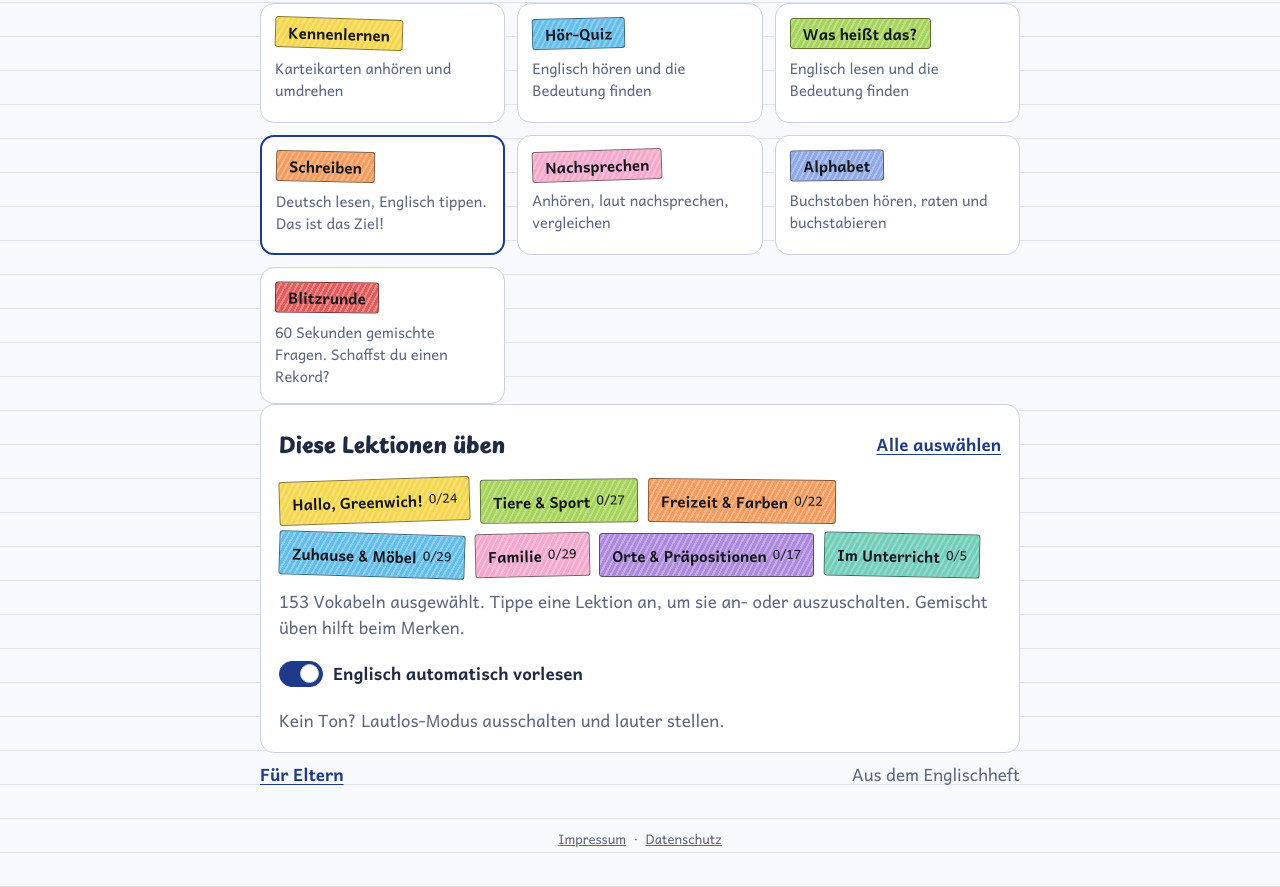
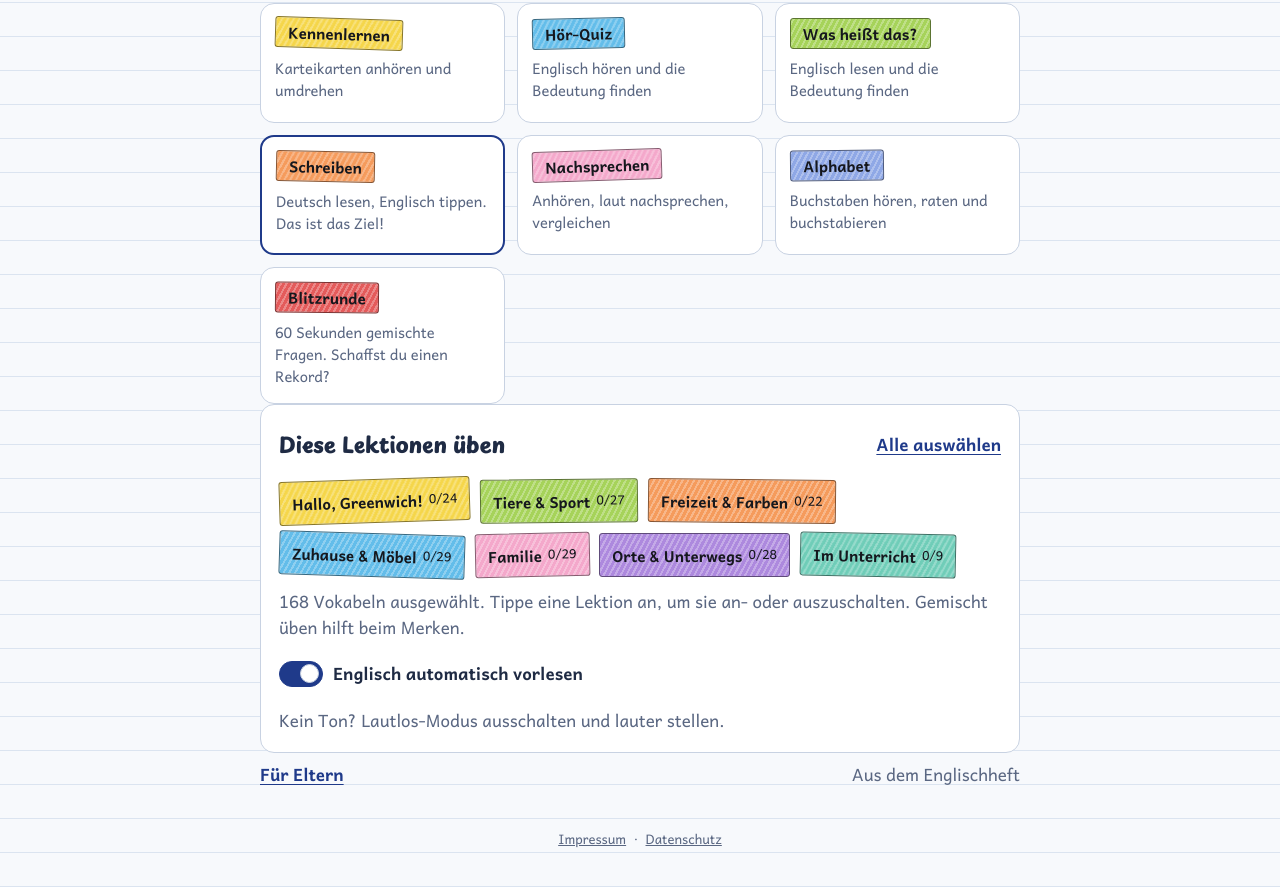
Before and after one commit to Breitec/lernzentrale, a plain HTML site: page 2026-10_Englisch-Vokabeln/index.html in a window 1280 px wide. Shown: the part 405-1292 px from the top of the page. Drawn offline with Linux system fonts and the light colour scheme.

Commit message:
feat: add notebook pages 8 and 9 to Vokabel-Bus
Co-Authored-By: Claude Opus 5.5 <noreply@anthropic.com>

```diff
--- a/2026-10_Englisch-Vokabeln/index.html
+++ b/2026-10_Englisch-Vokabeln/index.html
@@ -10,7 +10,7 @@
 <link rel="icon" href="/lernzentrale/icon.png">
 <style>:root { padding-top: env(safe-area-inset-top, 0px); padding-bottom: env(safe-area-inset-bottom, 0px); }</style>
 <title>Vokabel-Bus</title>
-<meta name="description" content="Englisch, Vokabeln aus dem Heft: 153 Wörter und Sätze hören, nachsprechen und schreiben, dazu das Alphabet.">
+<meta name="description" content="Englisch, Vokabeln aus dem Heft: 168 Wörter und Sätze hören, nachsprechen und schreiben, dazu das Alphabet.">
 
 <meta charset="utf-8">
 <meta name="viewport" content="width=device-width, initial-scale=1, viewport-fit=cover">
@@ -317,7 +317,7 @@
     { id: 'freizeit', label: 'Freizeit & Farben', short: 'Freizeit', color: 'orange' },
     { id: 'zuhause', label: 'Zuhause & Möbel', short: 'Zuhause', color: 'hellblau' },
     { id: 'familie', label: 'Familie', short: 'Familie', color: 'rosa' },
-    { id: 'orte', label: 'Orte & Präpositionen', short: 'Orte', color: 'lila' },
+    { id: 'orte', label: 'Orte & Unterwegs', short: 'Orte', color: 'lila' },
     { id: 'unterricht', label: 'Im Unterricht', short: 'Schule', color: 'tuerkis' }
   ];
 
@@ -477,12 +477,27 @@
     ['orte', 'in the middle (of)', 'in der Mitte (von); mitten in', { say: 'in the middle of', ans: ['in the middle'] }],
     ['orte', 'on the right', 'auf der rechten Seite; rechts'],
     ['orte', 'on the left', 'auf der linken Seite; links'],
+    ['orte', 'busy', 'belebt; beschäftigt'],
+    ['orte', 'Who … for?', 'Für wen …?', { say: 'Who for?' }],
+    ['orte', 'who', 'wer; wem; wen'],
+    ['orte', 'to explore', 'auf Entdeckungsreise gehen; sich umschauen; erkunden; erforschen'],
+    ['orte', 'best', 'beste/-r/-s'],
+    ['orte', 'bag', 'Tasche; Tüte'],
+    ['orte', 'maybe', 'vielleicht'],
+    ['orte', 'after', 'nach (zeitlich)'],
+    ['orte', 'visit', 'Besuch'],
+    ['orte', 'outside', 'nach draußen; draußen; außerhalb (von)'],
+    ['orte', 'awful', 'schrecklich; furchtbar'],
 
     ['unterricht', 'Listen!', 'Zuhören!', { tip: 'Aufforderung im Unterricht' }],
     ['unterricht', 'Repeat!', 'Wiederholen!', { tip: 'Aufforderung im Unterricht' }],
     ['unterricht', 'Answer the questions.', 'Beantworte die Fragen.'],
     ['unterricht', 'Use short answers.', 'Benutze Kurzantworten.'],
-    ['unterricht', 'margin', 'Rand']
+    ['unterricht', 'margin', 'Rand'],
+    ['unterricht', "Don't worry!", 'Keine Sorge!'],
+    ['unterricht', 'sentence', 'Satz'],
+    ['unterricht', 'right', 'richtig; korrekt'],
+    ['unterricht', 'ending', 'Ende; Schluss (einer Geschichte)']
   ];
 
   // Alphabet box from the notebook: [letter, IPA, memory aid]
```
Also changed, not shown: index.html (+2 -2 lines), 1 other file.
